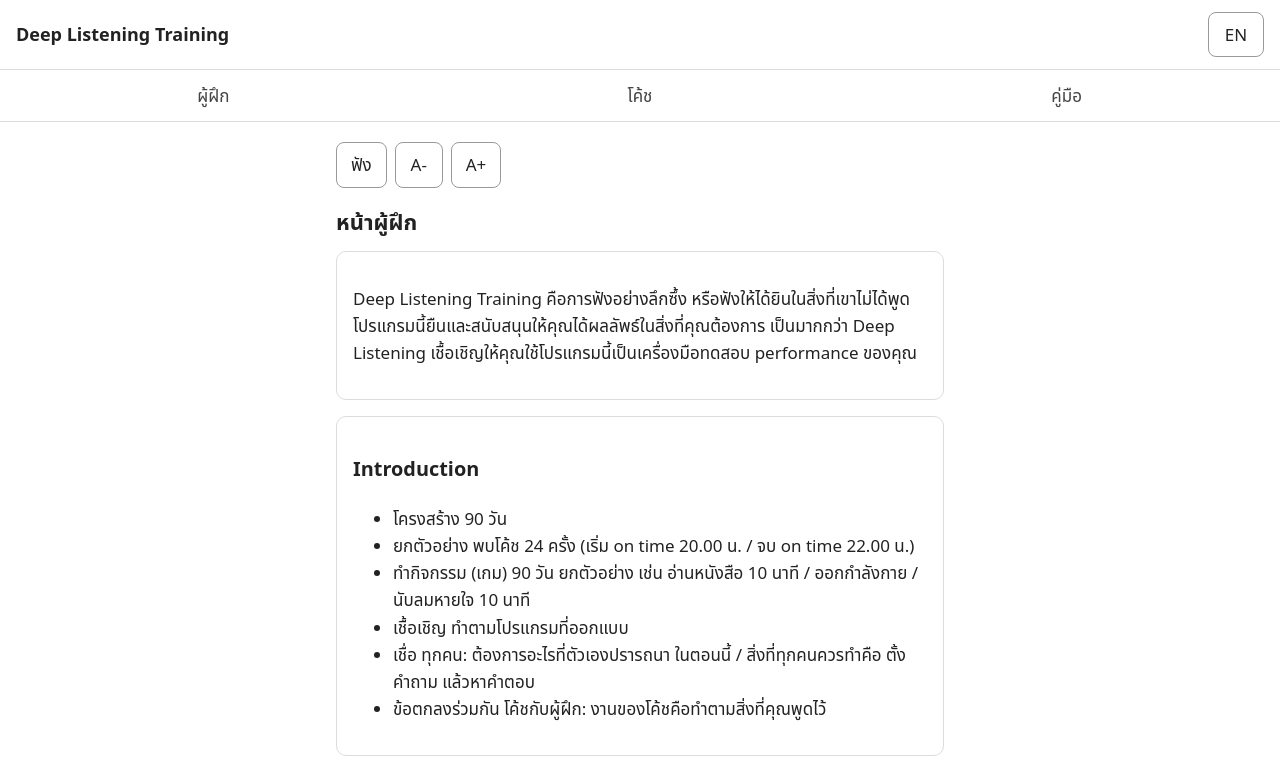
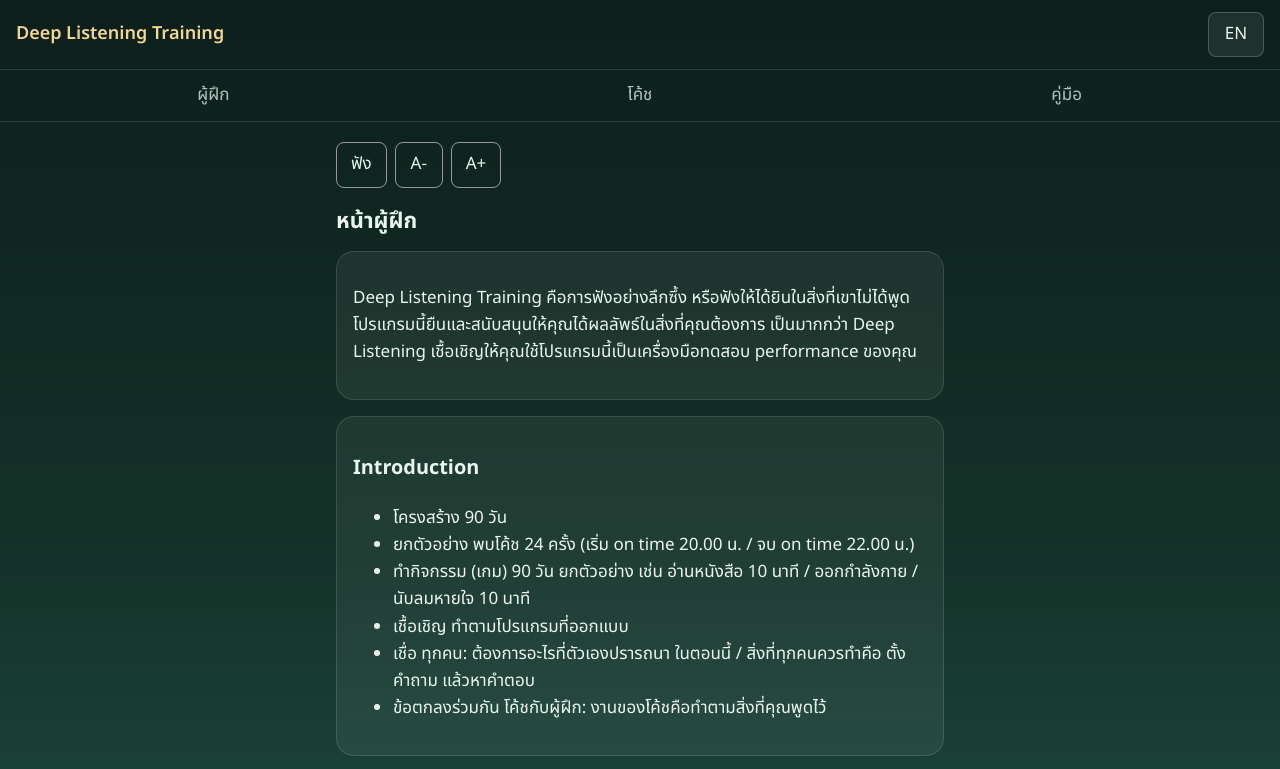
Before and after one commit to Jacodln/jdl9010, a plain HTML site: page intro.html in a window 1280 px wide. Shown: the top 769 px of the page. Drawn offline with Linux system fonts and the light colour scheme.

Commit message:
intro: green/gold theme to match the new home page
Co-Authored-By: Claude Sonnet 5.5 <noreply@anthropic.com>
Claude-Session: https://claude.ai/code/session_01TJQNTs2ZwwRppHW2ocryrd

```diff
--- a/intro.html
+++ b/intro.html
@@ -5,6 +5,21 @@
   <meta name="viewport" content="width=device-width, initial-scale=1">
   <title>Deep Listening Training</title>
   <link rel="stylesheet" href="style.css">
+  <link rel="stylesheet" href="https://fonts.googleapis.com/css2?family=Noto+Sans+Thai:wght@400;600;700&display=swap">
+  <style>
+    body{font-family:'Noto Sans Thai',system-ui,sans-serif;background:linear-gradient(180deg,#0d1f1b,#143229 70%,#1b4338);background-attachment:fixed;color:#EAF5F1}
+    .topbar,.nav{border-bottom:1px solid rgba(255,255,255,.12)}
+    .brand{color:#F5D98B}
+    .lang-toggle{background:rgba(255,255,255,.08);color:#EAF5F1;border:1px solid rgba(255,255,255,.2)}
+    .nav a{color:#A9C5BD}
+    .nav a[aria-current="page"]{color:#F5D98B;border-bottom-color:#F5D98B}
+    h2,h3{color:#EAF5F1}
+    .card{background:rgba(255,255,255,.06);border:1px solid rgba(255,255,255,.12);border-radius:18px}
+    .card p,.card li{color:#EAF5F1}
+    .muted{color:#A9C5BD}
+    a{color:#F5D98B}
+    :focus-visible{outline-color:#F5D98B}
+  </style>
 </head>
 <body>
   <header class="topbar">
```
